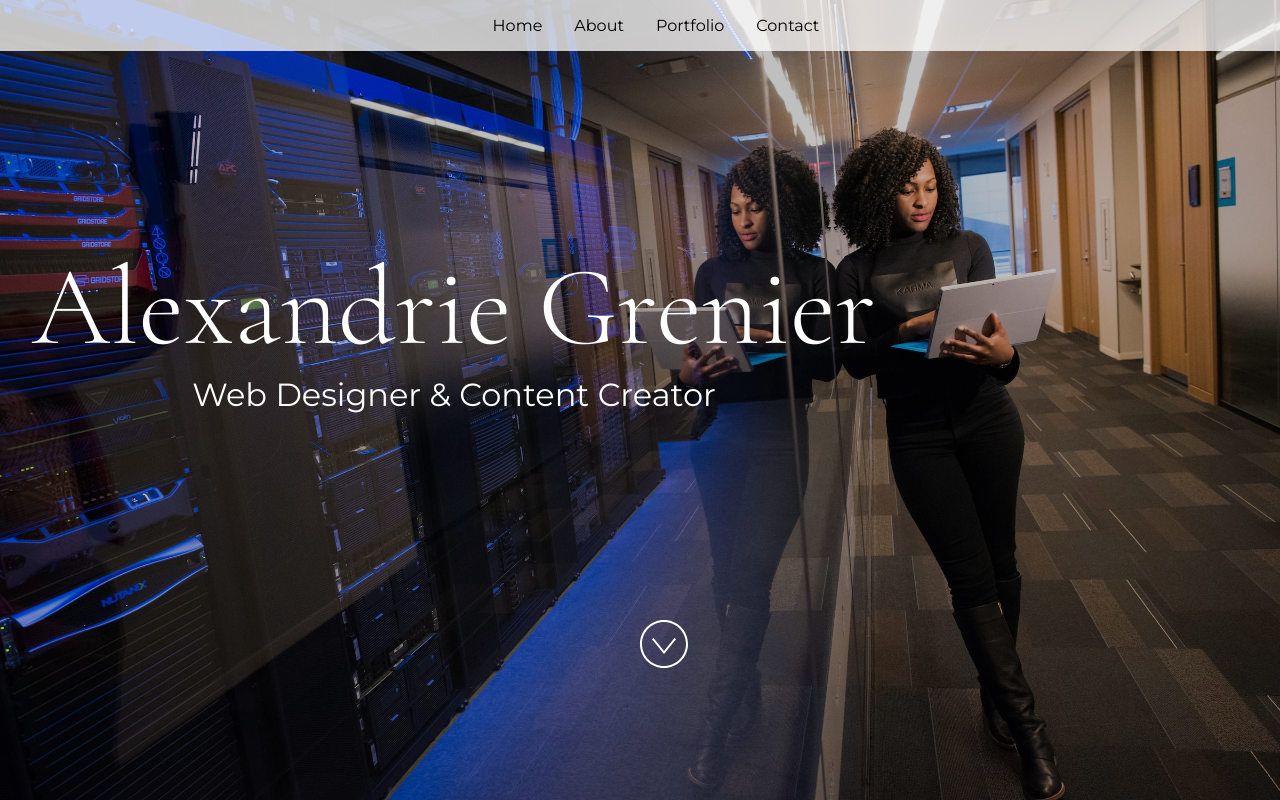
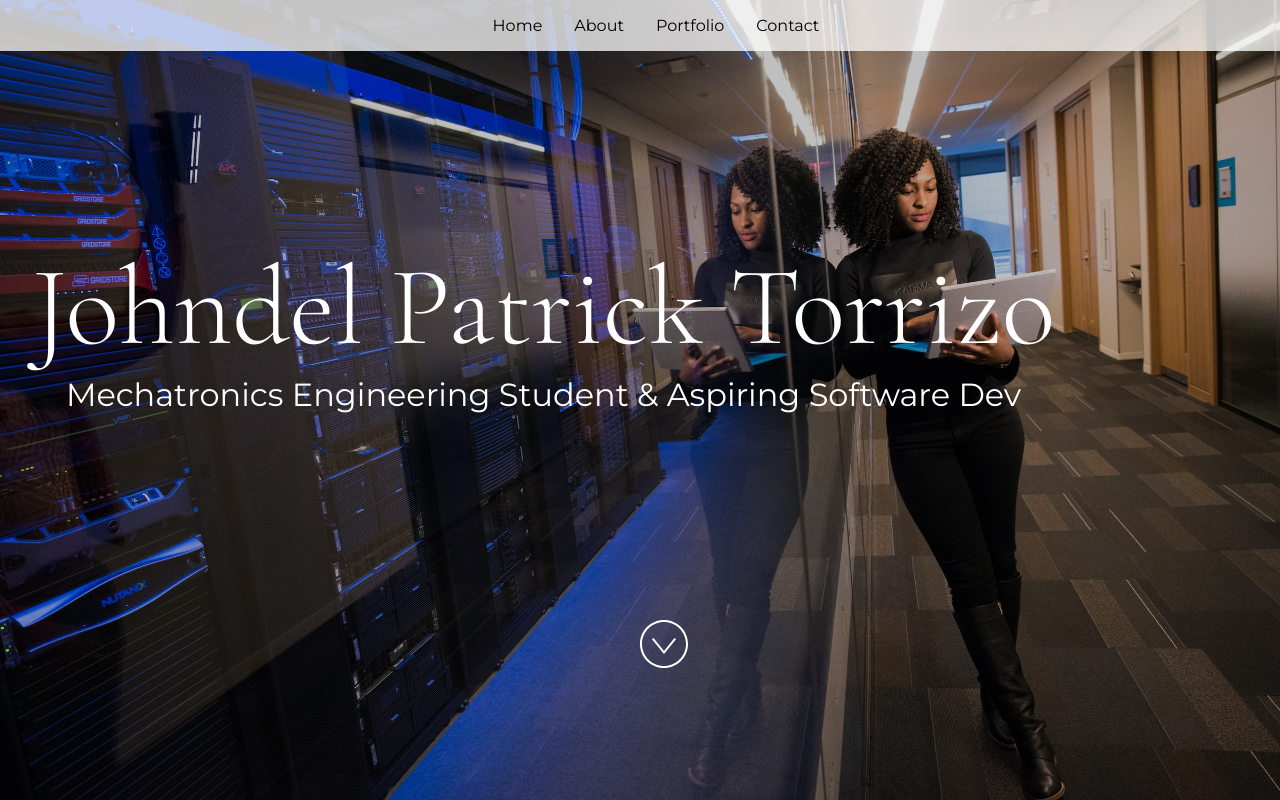
Before and after one commit to JohndelTorrizo/Portfolio-Website, a React (Vite) app: page / in a window 1280 px wide. Shown: the top 800 px of the page. Built offline with nearby package versions, Linux system fonts and the light colour scheme.

Commit message:
Personal Infos

```diff
--- a/src/App.jsx
+++ b/src/App.jsx
@@ -24,15 +24,15 @@ import "./styles.css";
  * If you don't have one of the social sites listed, leave it as an empty string.
  */
 const siteProps = {
-  name: "Alexandrie Grenier",
-  title: "Web Designer & Content Creator",
-  email: "alex@example.com",
-  gitHub: "microsoft",
-  instagram: "microsoft",
-  linkedIn: "satyanadella",
+  name: "Johndel Patrick Torrizo",
+  title: "Mechatronics Engineering Student & Aspiring Software Dev",
+  email: "johndeltorrizo@gmail.com",
+  gitHub: "https://github.com/JohndelTorrizo",
+  instagram: "",
+  linkedIn: "",
   medium: "",
-  twitter: "microsoft",
-  youTube: "Code",
+  twitter: "",
+  youTube: "",
 };
 
 const primaryColor = "#4E567E";
```
Also changed, not shown: 1 other file (tests, documents, lock files or other folders).
